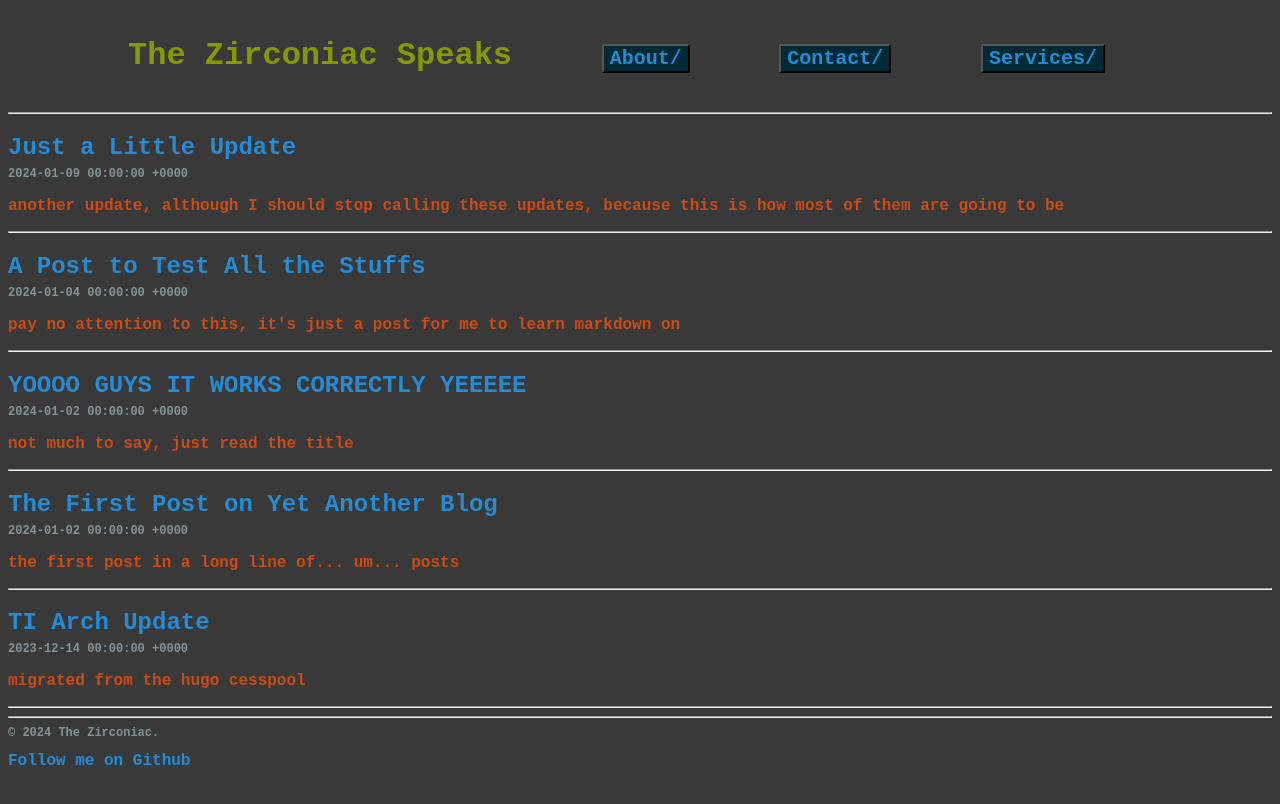
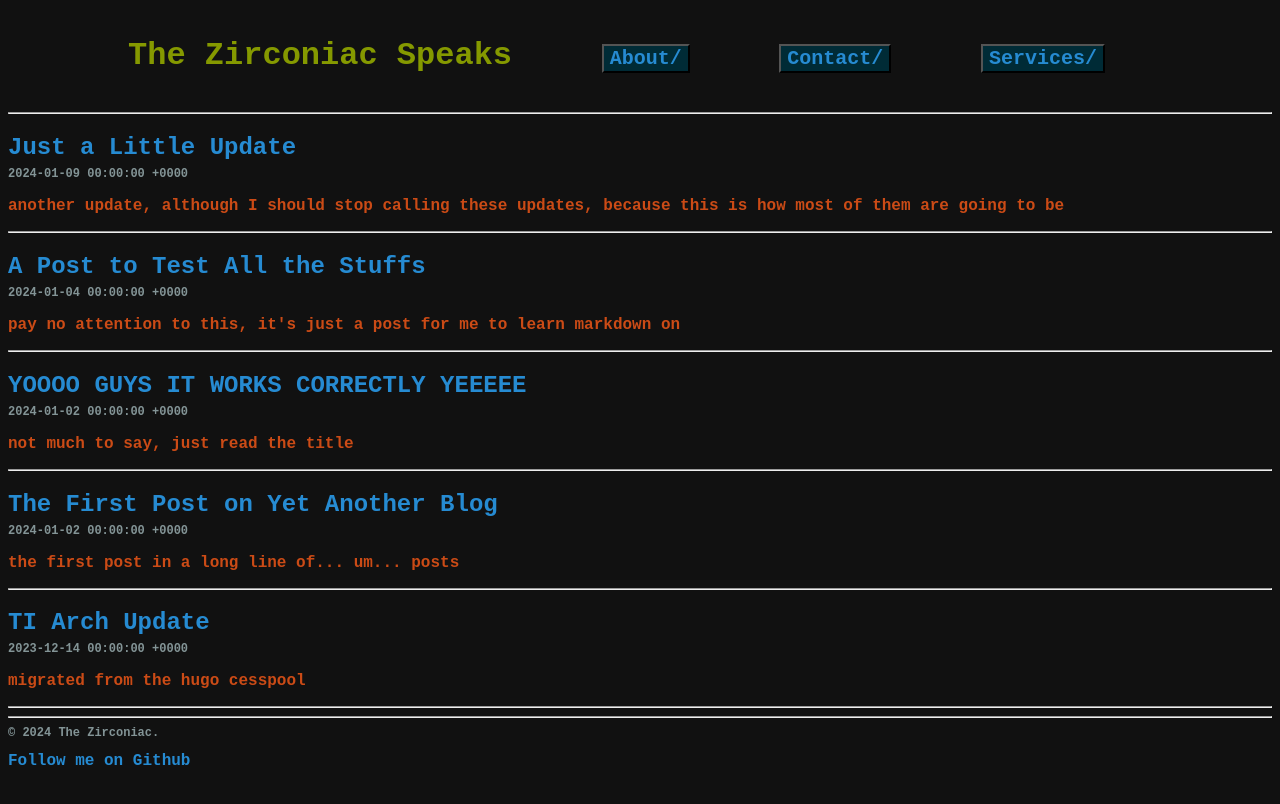
Before and after one commit to ZirconiaCubed3v2/ZirconiaCubed3v2.github.io, a Jekyll site: the page built from index.html, in a window 1280 px wide. Shown: the top 804 px of the page. Built offline with Jekyll 4.4.1, drawn with Linux system fonts in a browser that asks for light colours; some web fonts are replaced; the list of posts is cut into pages by our own code.

```diff
--- a/css/style.css
+++ b/css/style.css
@@ -1,5 +1,5 @@
 body {
-  background-color: #393939;
+  background-color: #111111;
   font-family: 'Cousine', monospace;
   font-weight: bold;
 }
```
